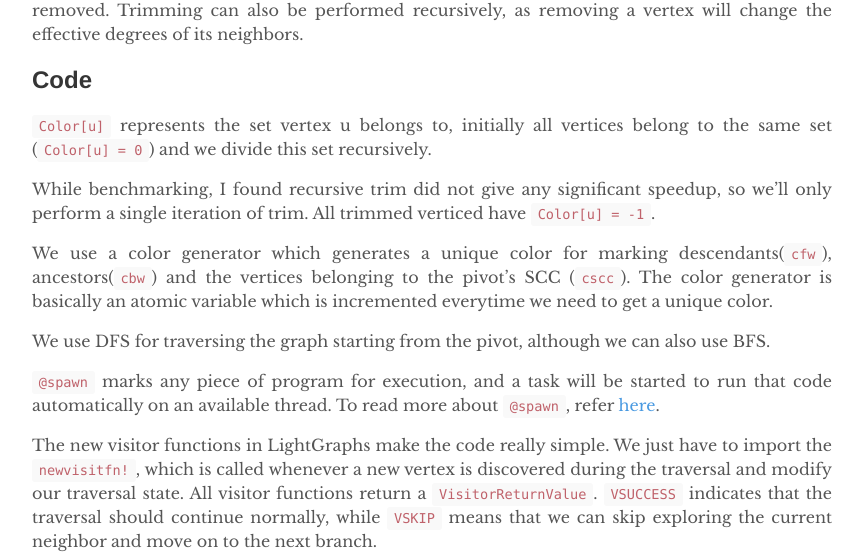
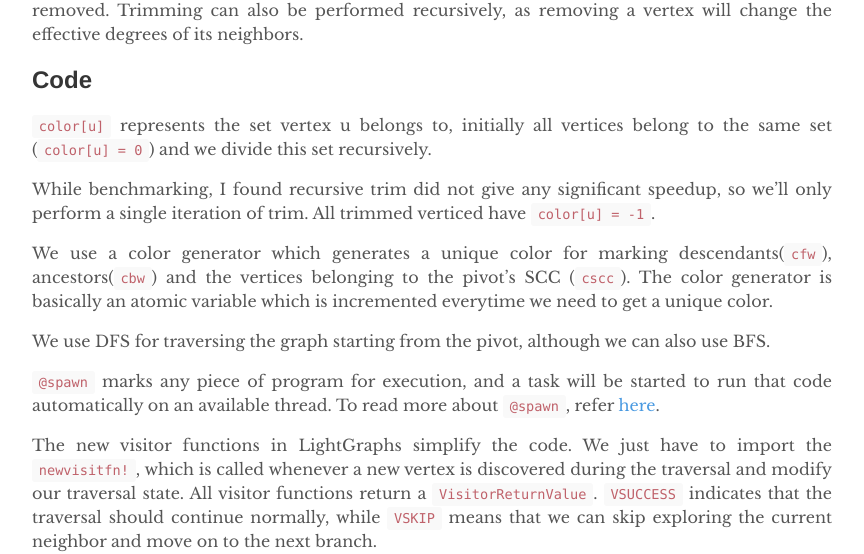
Before and after one commit to abhinavmehndiratta/abhinavmehndiratta.github.io, a Jekyll site: the page built from _posts/2020-06-11-parallel-scc.md, in a window 1280 px wide and 900 px high, scrolled down 1597 px. Shown: the part 142-696 px from the top of the window, without its empty margins (208-1072 px from the left). Built offline with Jekyll 4.4.1, drawn with Linux system fonts in a browser that asks for light colours; formulas are drawn with MathJax 3.

Commit message:
Update 2020-06-11-parallel-scc.md

```diff
--- a/_posts/2020-06-11-parallel-scc.md
+++ b/_posts/2020-06-11-parallel-scc.md
@@ -21,9 +21,9 @@ We utilize task parallelism for this.
 An optimization to the algorithm is the Trim step which removes all trivial SCCs before starting FW-BW. The procedure is simple: all vertices that have an indegree or outdegree of zero are removed. Trimming can also be performed recursively, as removing a vertex will change the effective degrees of its neighbors.
 
 ## Code
-`Color[u]` represents the set vertex u belongs to, initially all vertices belong to the same set (`Color[u] = 0`) and we divide this set recursively.
+`color[u]` represents the set vertex u belongs to, initially all vertices belong to the same set (`color[u] = 0`) and we divide this set recursively.
 
-While benchmarking, I found recursive trim did not give any significant speedup, so we'll only perform a single iteration of trim. All trimmed verticed have `Color[u] = -1`.
+While benchmarking, I found recursive trim did not give any significant speedup, so we'll only perform a single iteration of trim. All trimmed verticed have `color[u] = -1`.
 
 We use a color generator which generates a unique color for marking descendants(`cfw`), ancestors(`cbw`) and the vertices belonging to the pivot's SCC (`cscc`). The color generator is basically an atomic variable which is incremented everytime we need to get a unique color.
 
@@ -31,7 +31,7 @@ We use DFS for traversing the graph starting from the pivot, although we can als
 
 `@spawn` marks any piece of program for execution, and a task will be started to run that code automatically on an available thread. To read more about `@spawn`, refer [here][juliablog].
 
-The new visitor functions in LightGraphs make the code really simple. We just have to import the `newvisitfn!`, which is called whenever a new vertex is discovered during the traversal and modify our traversal state. All visitor functions return a `VisitorReturnValue`. `VSUCCESS` indicates that the traversal should continue normally, while `VSKIP` means that we can skip exploring the current neighbor and move on to the next branch.
+The new visitor functions in LightGraphs simplify the code. We just have to import the `newvisitfn!`, which is called whenever a new vertex is discovered during the traversal and modify our traversal state. All visitor functions return a `VisitorReturnValue`. `VSUCCESS` indicates that the traversal should continue normally, while `VSKIP` means that we can skip exploring the current neighbor and move on to the next branch.
 
 {% highlight julia %}
 
```
